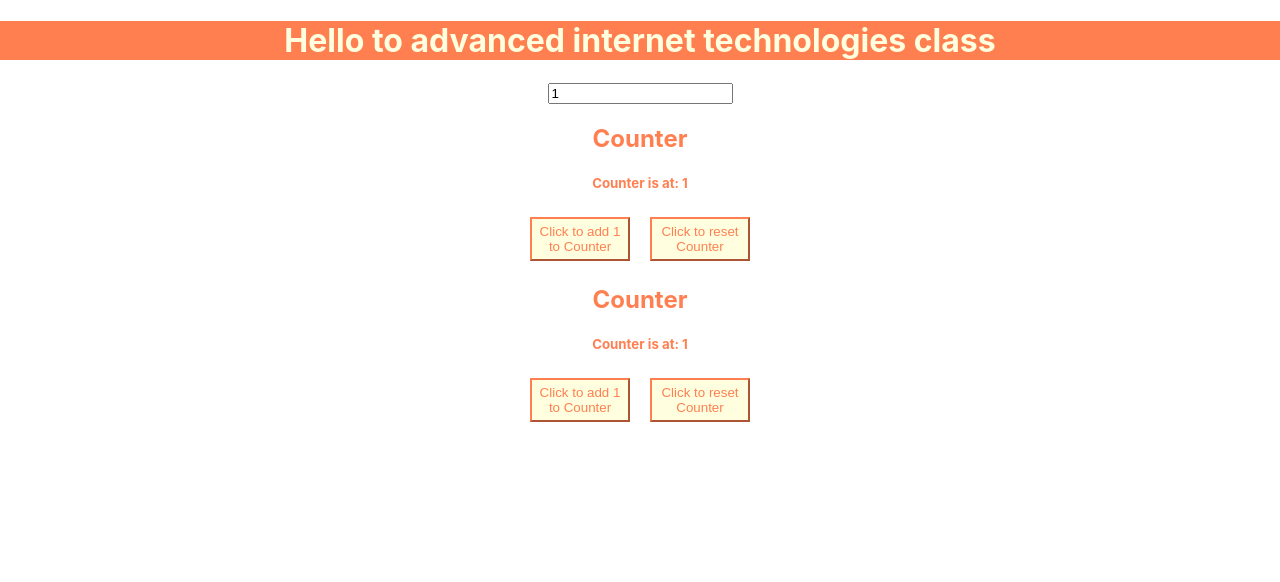
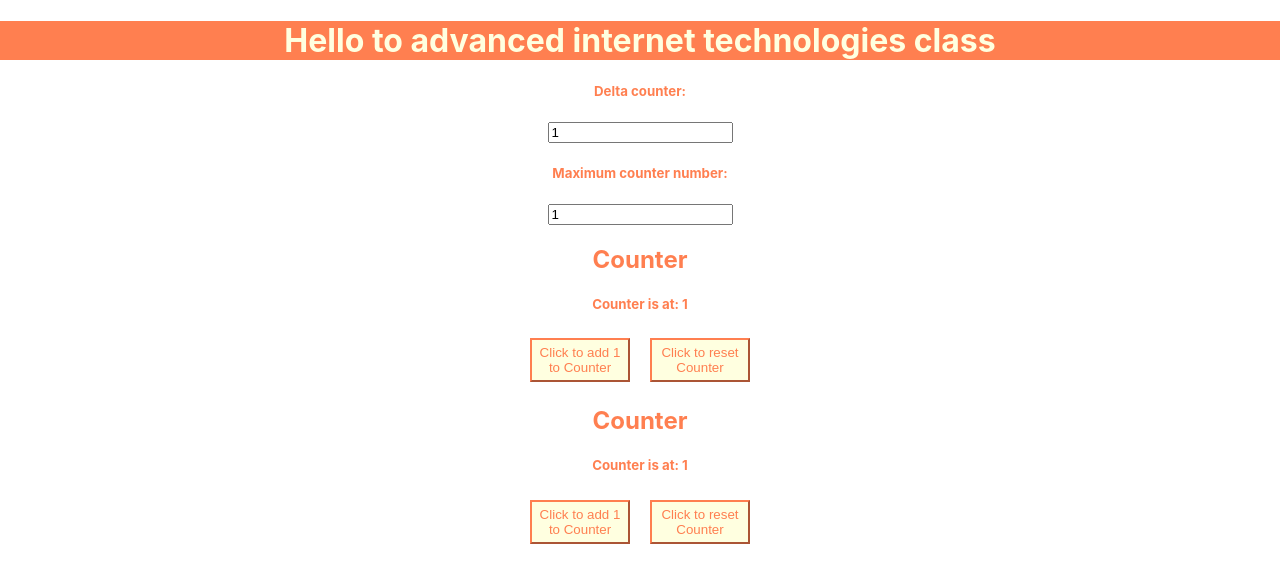
Before and after one commit to yaelyf/usestate, a React (Create React App) app: page / in a window 1280 px wide. Shown: the top 582 px of the page. Built offline with nearby package versions, Linux system fonts and the light colour scheme.

Commit message:
Added maximum counter

```diff
--- a/src/App.js
+++ b/src/App.js
@@ -4,18 +4,28 @@ import { useState } from 'react';
 
 function App() {
   const [delta, setDelta] = useState(1)
+  const [maxNum, setMaxNum] = useState(1)
 
   function handleDelta(e){
     console.log(e);
     setDelta(Number(e.target.value))
   }
+  function handleMaximum(e){
+    console.log(e);
+    setMaxNum(Number(e.target.value))
+  }
+
   return (
     <div className="App">
       <h1>Hello to advanced internet technologies class</h1>
       <p></p>
+      <h5>Delta counter:</h5>
       <input type = "number" value = {delta} onChange = {handleDelta} />
-      <Counter delta = {delta} />
-      <Counter delta = {delta} />
+      <p></p>
+      <h5>Maximum counter number:</h5>
+      <input type = "number" value = {maxNum} onChange = {handleMaximum} />
+      <Counter delta = {delta} maxNum = {maxNum} />
+      <Counter delta = {delta} maxNum = {maxNum}/>
     </div>
   );
 }
--- a/src/counter.js
+++ b/src/counter.js
@@ -1,19 +1,21 @@
 import { useState } from "react";
 
 function Counter(props) {
-    const {delta} = props
+    const {delta, maxNum} = props
     const [count, setCount] = useState(1)
     function incr (){
         setCount(
             function(oldCount){
-                return oldCount + delta
+                if (oldCount + props.delta < props.maxNum){
+                   return oldCount + props.delta
+                }
+                return 1
             }
         )
-        console.log(count)
     }
     function reset (){
         setCount(
-            function(oldCount){
+            function(){
                 return 1
             }
         )
```
